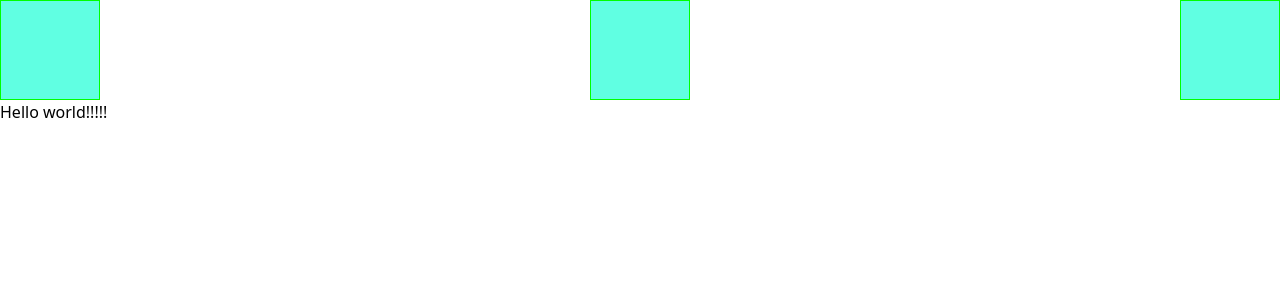
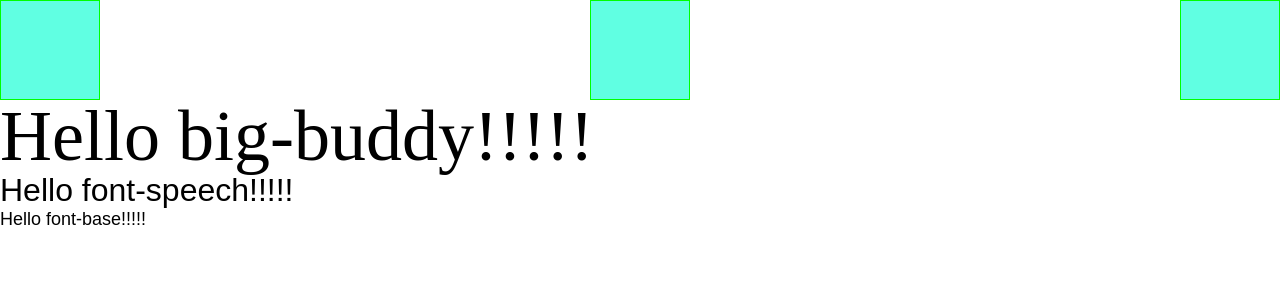
Before and after one commit to adam-is-tall/portfolio-site, a React (Create React App) app: page / in a window 1280 px wide. Shown: the top 300 px of the page. Built offline with nearby package versions, Linux system fonts and the light colour scheme; a web font is replaced by a local one.

Commit message:
font stuff

```diff
--- a/src/App.tsx
+++ b/src/App.tsx
@@ -10,7 +10,9 @@ export default function App() {
           <Block />
         </div>
 
-        <h3 className="">Hello world!!!!!</h3>
+        <h3 className="font-big-buddy">Hello big-buddy!!!!!</h3>
+        <h3 className="font-speech">Hello font-speech!!!!!</h3>
+        <h3 className="font-base">Hello font-base!!!!!</h3>
       </header>
     </div>
   );
--- a/src/index.css
+++ b/src/index.css
@@ -3,22 +3,25 @@
 @tailwind utilities;
 
 .font-big-buddy {
-  font-family: Jubliat;
-  font-weight: regular;
+  font-family: jubilat, serif;
+  font-weight: 400;
+  font-style: normal;
   line-height: 100%;
-  font-size: 72;
+  font-size: 72px;
 }
 
 .font-speech {
-  font-family: Proxima Nova;
-  font-weight: regular;
+  font-family: proxima-nova, sans-serif;
+  font-style: normal;
+  font-weight: 300;
   line-height: 115%;
   font-size: 32px;
 }
 
 .font-base {
-  font-family: Proxima Nova;
-  font-weight: regular;
+  font-family: proxima-nova, sans-serif;
+  font-style: normal;
+  font-weight: 300;
   line-height: 115%;
   font-size: 18px;
 }
```
